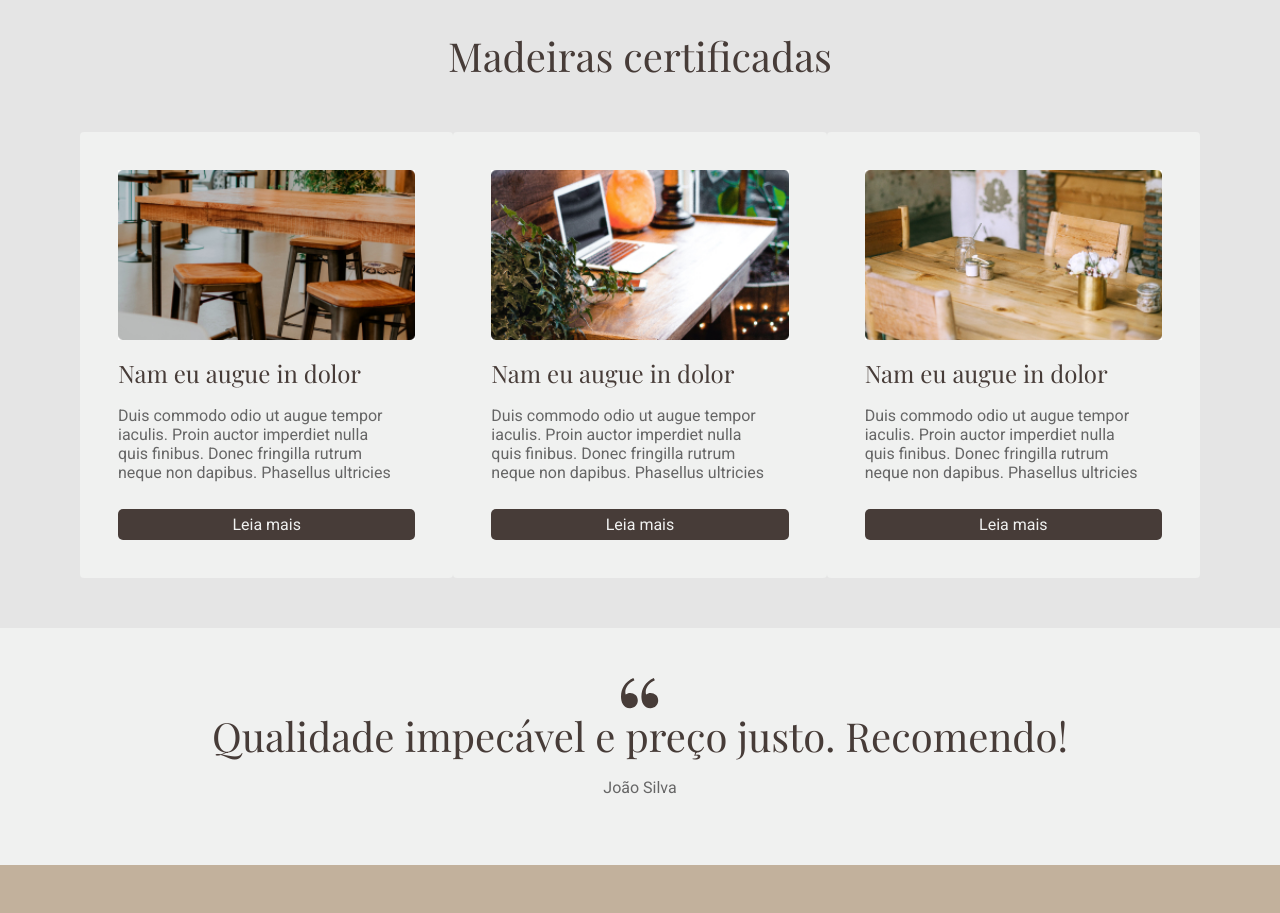
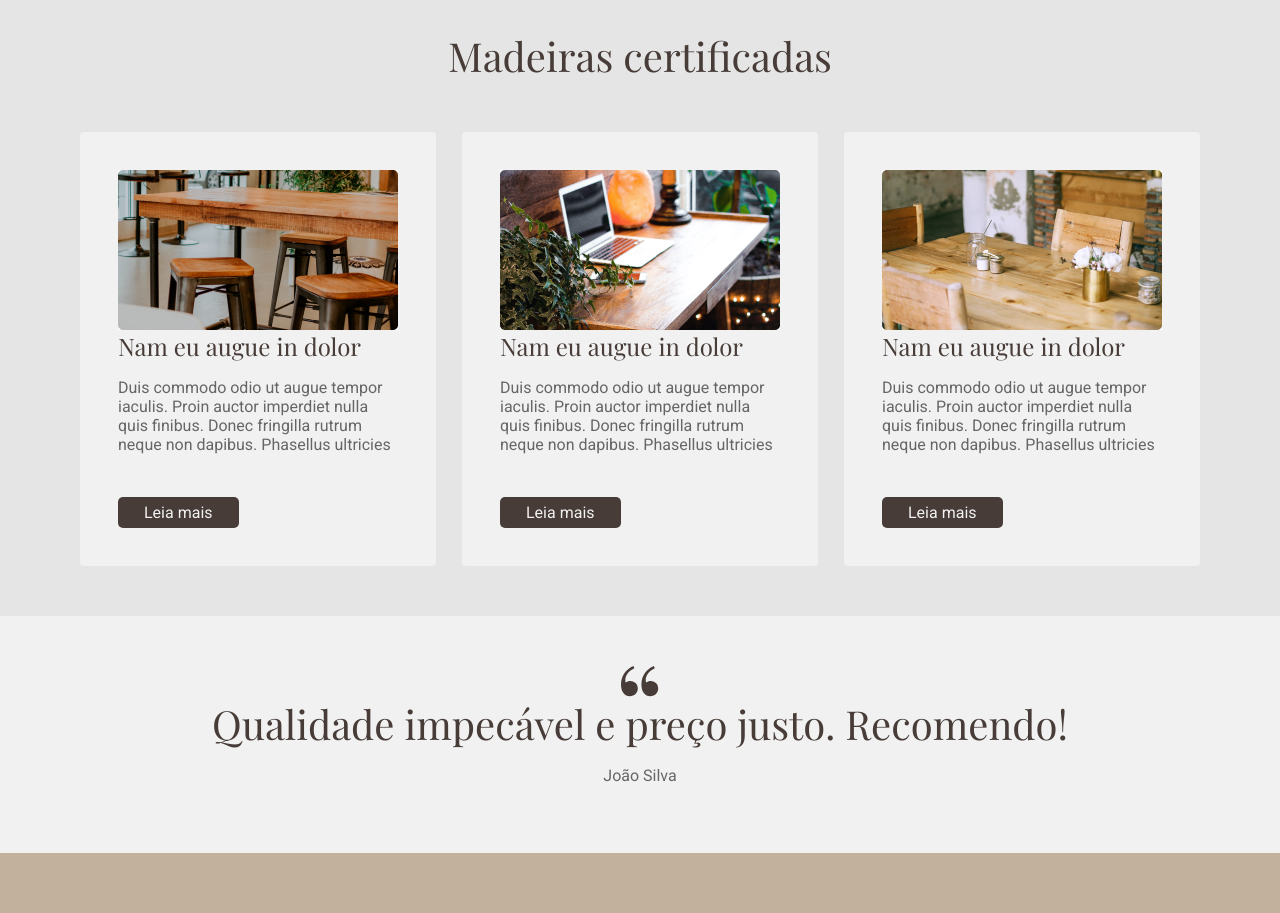
Before and after one commit to Th-nsoliveira/project-rustico, a plain HTML site: page index.html in a window 1280 px wide. Shown: the part 1500-2413 px from the top of the page. Drawn offline with nearby package versions, Linux system fonts and the light colour scheme.

Commit message:
Add files via upload

```diff
--- a/css/style.css
+++ b/css/style.css
@@ -164,24 +164,19 @@ button{
 }
 
 .flex-cards{
-    display: flex;
-    flex-direction: column;
-    justify-content: center;
+    box-sizing: border-box;
     background-color: var(--color3);
-    width: 318px;
+    width: 356px;
     padding: 38px;
     margin-top: 50px;
     border-radius: 4px;
 }
 
-.flex-cards h3{
-    margin: 17px 0;
-}
+
 
 .flex-cards p{
-    max-width: 280px;
+
     color: #666666;
-    margin: 0;
 
 }
 
@@ -189,6 +184,7 @@ button{
     text-align: center;
     font-size: 16px;
     margin-top: 27px;
+    display: inline-block;
 }
 
 .feedback{
```
